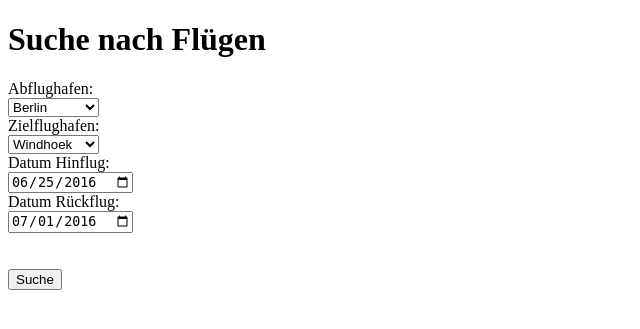
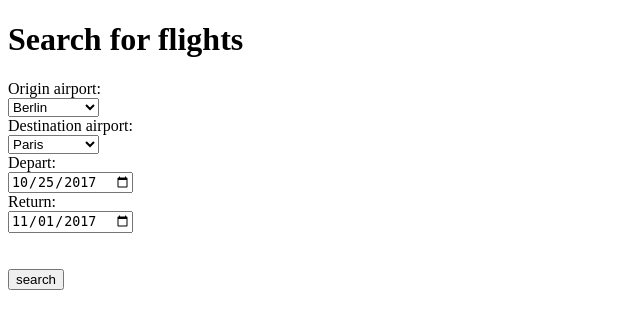
Before and after one commit to codeuniversity/se-guild-flight-api, a PHP site: page / in a window 1280 px wide. Shown: the top 329 px of the page, without its empty margins (0-640 px from the left). Run offline with PHP 8.4, Linux system fonts and the light colour scheme.

Commit message:
translated to english and added instructions

```diff
--- a/index.php
+++ b/index.php
@@ -1,19 +1,19 @@
 <!DOCTYPE html>
 <html>
 	<head>
-		<title>Flugsuche</title>
-		<meta name="description" content="Beispiel Google QPX API">
+		<title>Flight Search</title>
+		<meta name="description" content="Example flight search using Google QPX API">
 		<meta name="keywords" content="HTML,CSS,XML,JavaScript">
 		<meta name="author" content="Laura Wölbeling">
 		<meta charset="UTF-8">
 	</head>
 
 	<body>
-		<h1>Suche nach Flügen</h1>
+		<h1>Search for flights</h1>
 		<?php if (empty($_POST)) {?>
 
 			<p> <form method="post">
-				Abflughafen:<br>
+				Origin airport:<br>
 				 <select name="origin">
 					<option value="BER">Berlin</option>
 					<option value="MUC">München</option>
@@ -22,51 +22,51 @@
 					<option value="CDG">Paris</option>
 					<option value="AMS">Amsterdam</option>
 				</select><br>
-				Zielflughafen:<br>
+				Destination airport:<br>
 				<select name="destination">
 					<option value="BER">Berlin</option>
 					<option value="MUC">München</option>
 					<option value="FRA">Frankfurt</option>
-					<option value="WDH" selected>Windhoek</option>
-					<option value="CDG">Paris</option>
+					<option value="WDH">Windhoek</option>
+					<option value="CDG" selected>Paris</option>
 					<option value="AMS">Amsterdam</option>
 				</select>
 				<br>
-				Datum Hinflug:<br>
-					<input type="date" name="hdate" value="2016-06-25"><br> <!-- funktioniert nur in Firefox -->
-				Datum Rückflug:<br>
-					<input type="date" name="rdate" value="2016-07-01"><br> <!-- funktioniert nur in Firefox -->
+				Depart:<br>
+					<input type="date" name="hdate" value="2017-10-25"><br>
+				Return:<br>
+					<input type="date" name="rdate" value="2017-11-01"><br>
 				<br><br>
-				<input type="submit" value="Suche">
+				<input type="submit" value="search">
 			</form></p>
 
 		<?php } else {
-			echo "<p>Ihre Suche: ";
+			echo "<p>Your search: ";
 			//print_r($_POST);
-			echo "Flug (1 Erwachsener) von ".$_POST['origin'];
-			echo " nach ".$_POST['destination'];
-			echo " und zurück, ";
-			echo "Hinflug am ".date('d.m.Y', strtotime($_POST['hdate']));
-			echo ", Rückflug am ".date('d.m.Y', strtotime($_POST['rdate']));
+			echo "flight (1 adult) from ".$_POST['origin'];
+			echo " to ".$_POST['destination'];
+			echo " and back, ";
+			echo "departs ".date('d.m.Y', strtotime($_POST['hdate']));
+			echo ", returns ".date('d.m.Y', strtotime($_POST['rdate']));
 			echo "</p>";
 			?>
 
-			<p><a href="index.php">Neue Suche</a></p>
-			<h2>Suchergebnisse</h2>
+			<p><a href="index.php">New search</a></p>
+			<h2>Results</h2>
 			<?php
 
-			// Eingaben an API senden und Ergebnis in Array speichern
+			// Send input to API and retrieve result in an array
 			$slices = array(array('origin' => $_POST['origin'], 'destination' => $_POST['destination'], 'date' => $_POST['hdate'])
 						  , array('origin' => $_POST['destination'], 'destination' => $_POST['origin'], 'date' => $_POST['rdate']));
 
 			$resultAsArray = getInformation($slices);
 
-			// Namen der Flughäfen den IATA-Codes zuordnen (alles in Ergebnis-Array enthalten)
+			// associate airport names with their IATA-Codes (data contained in the result array)
 			foreach ($resultAsArray['trips']['data']['airport'] as $city) {
 				$ap2[$city['code']] = $city['name'];
 			};
 
-			// nur Trip-Alternativen aus Ergebnis-Array filtern
+			// filter trip-alternatives from the result
 			$trips = array_filter($resultAsArray['trips']['tripOption'], function($kind) {
 				if (!isset($kind['kind'])) {
 					return false;
@@ -78,24 +78,21 @@
 			});
 
 
-				// Ausgabe der Suchergebnisse
+			// print results
 			foreach ($trips as $no => $trip) {
 				echo "<p><b>------- ALTERNATIVE " . ($no +1) . " ---------</b><br>\n";
-				echo "Preis: " . $trip['saleTotal'] . "<br>\n";
+				echo "Cost: " . $trip['saleTotal'] . "<br>\n";
 				foreach ($trip['slice'] as $index => $slice) {
-					if ($index == 0) echo "<b>Hinflug</b><br>\n";
-					else echo "<b>Rückflug</b><br>\n";
+					if ($index == 0) echo "<b>Depart</b><br>\n";
+					else echo "<b>Return</b><br>\n";
 					//print "Flug ". ($index + 1) .": " . $slices[$index]['origin'] . " nach " . $slices[$index]['destination'] . "\n<br>";
 					foreach ($slice['segment'] as $segment) {
-
 						echo $segment['flight']['carrier'].$segment['flight']['number'].": ";
 						foreach ($segment['leg'] as $leg) {
-
 							echo date('d.m.Y H:i', strtotime($leg['departureTime'])) . " <i>" . $ap2[$leg['origin']]. "</i> (". $leg['origin'] . ")";
 							echo "    ---    ";
 							echo date('d.m.Y H:i', strtotime($leg['arrivalTime'])) . " <i>" . $ap2[$leg['destination']]. "</i> (". $leg['destination'] . ")";
 							echo "\n<br>";
-
 						}
 					}
 				}
@@ -108,11 +105,14 @@
 
 <?php
 /**
-** Funktion zum Aufruf der QPX-API, gibt PHP-Array zurück
-**hier nach key= bitte euren Google Developer Key eintragen
+ * Calls the QPX-API using curl
  **/
 function getInformation($slices) {
-    $url = "https://www.googleapis.com/qpxExpress/v1/trips/search?key=";
+	include 'key.php';
+
+	if (!isset($key)) exit("Could not find an API key in key.php");
+
+    $url = "https://www.googleapis.com/qpxExpress/v1/trips/search?key=" . $key;
 
     $postData = '{
 		"request": {
```
Also changed, not shown: Readme.md (added), 1 other file. Lines whose indentation alone changed are shown as unchanged.
